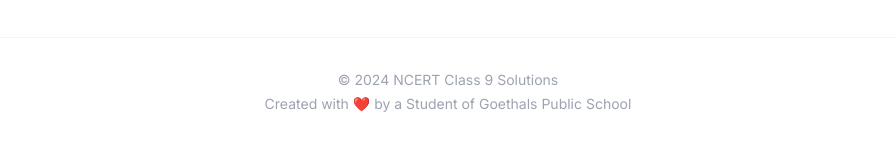
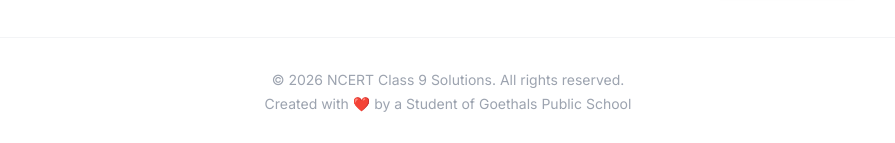
Before and after one commit to nxtzenmaker-max/ncert-class9-solutions, a React (Vite) app: page /chapter/1 in a window 1280 px wide. Shown: the part 2090-2233 px from the top of the page, without its empty margins (192-1087 px from the left). Built offline with nearby package versions, Linux system fonts and the light colour scheme.

Commit message:
Update footer copyright year to 2026 on all pages

```diff
--- a/src/pages/ChapterPage.tsx
+++ b/src/pages/ChapterPage.tsx
@@ -319,7 +319,7 @@
       </div>
 
       <footer className="border-t border-gray-100 py-8 text-center text-sm text-gray-400">
-        <p>© 2024 NCERT Class 9 Solutions</p>
+        <p>© 2026 NCERT Class 9 Solutions. All rights reserved.</p>
         <p className="mt-1">Created with ❤️ by a Student of Goethals Public School</p>
       </footer>
     </div>
--- a/src/pages/Subject.tsx
+++ b/src/pages/Subject.tsx
@@ -83,7 +83,7 @@
       </div>
 
       <footer className="border-t border-gray-100 py-8 text-center text-sm text-gray-400">
-        <p>© 2024 NCERT Class 9 Solutions</p>
+        <p>© 2026 NCERT Class 9 Solutions. All rights reserved.</p>
         <p className="mt-1">Created with ❤️ by a Student of Goethals Public School</p>
       </footer>
     </div>
```
